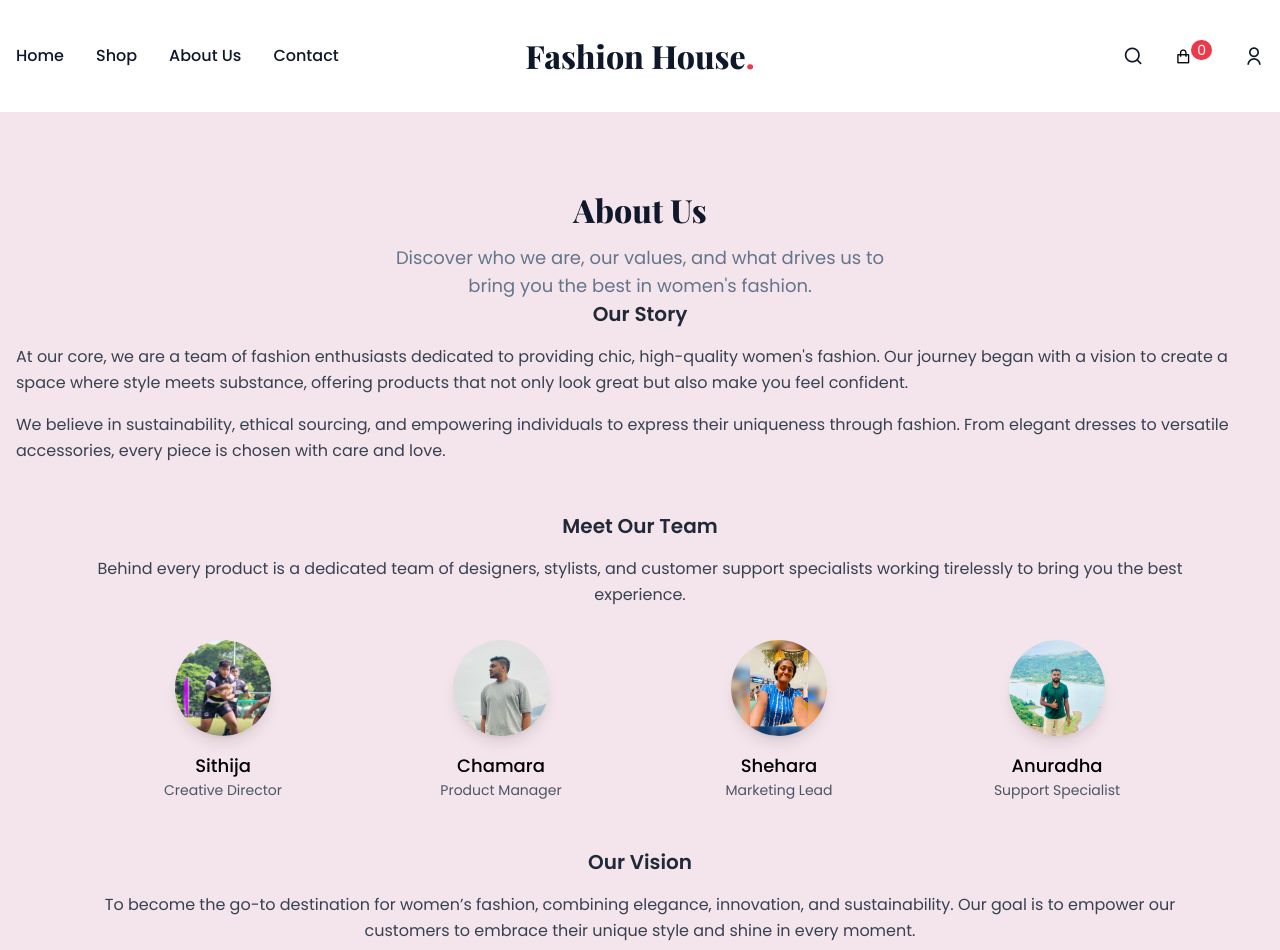
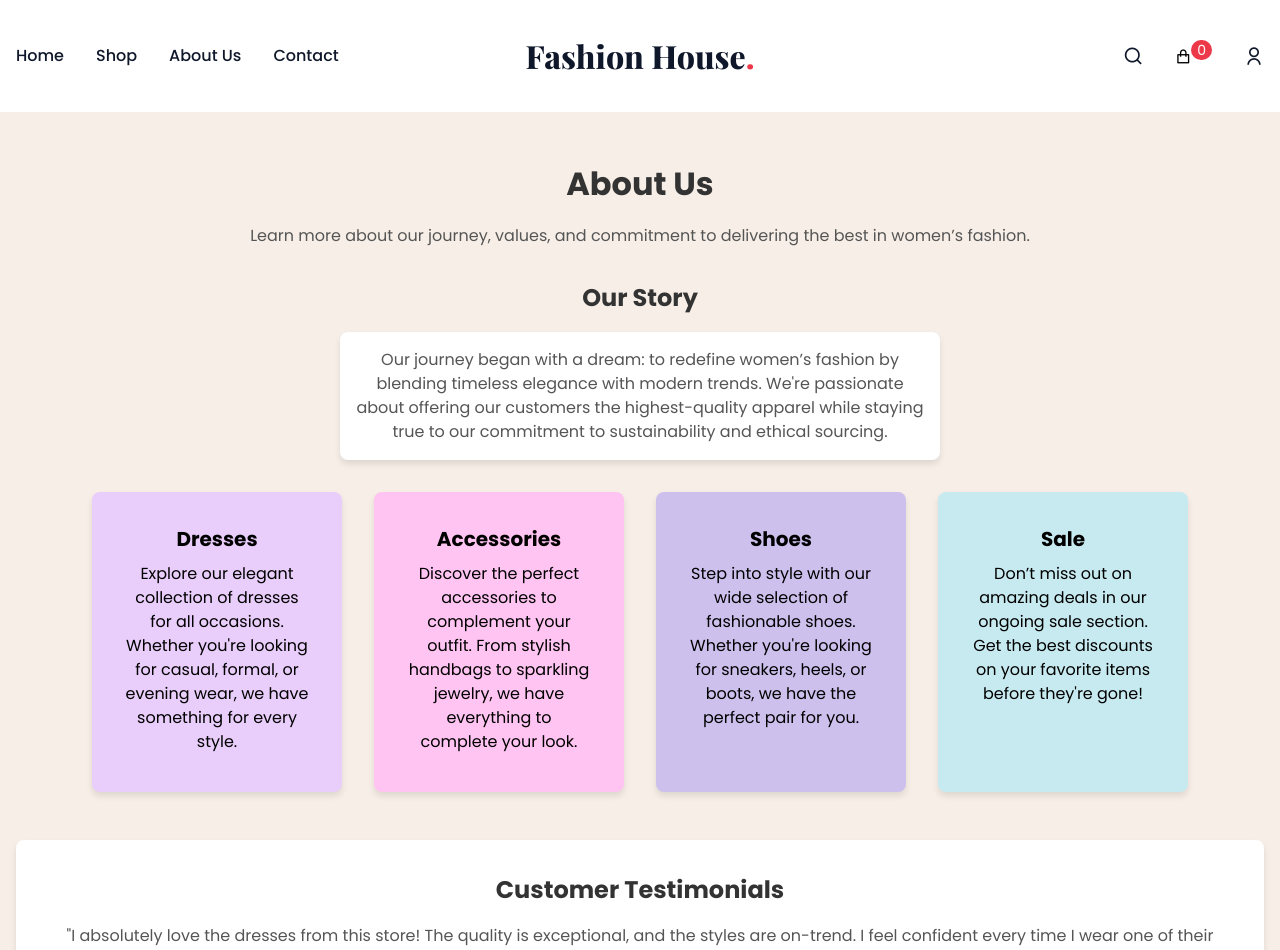
Before and after one commit to MinjanaAP/E-Commerce, a React (Vite) app in the folder client/: page /aboutUs in a window 1280 px wide. Shown: the top 950 px of the page. Built offline with nearby package versions, Linux system fonts and the light colour scheme.

Commit message:
About us and contact frontend

```diff
--- /dev/null
+++ b/client/src/Components/AboutUs.css
@@ -0,0 +1,130 @@
+/* AboutUs.css */
+
+/* Section Styles */
+.about-us {
+    background-color: #F7EFE7;
+    padding: 3rem 1rem;
+    text-align: center;
+    animation: fadeIn 1.5s ease-in-out;
+}
+
+.about-us h2 {
+    font-size: 2rem;
+    font-weight: bold;
+    color: #333;
+    margin-bottom: 1rem;
+}
+
+.about-us p {
+    font-size: 1rem;
+    color: #555;
+    margin-bottom: 2rem;
+    line-height: 1.5;
+}
+
+/* Our Story Section */
+.our-story {
+    color: #555;
+    line-height: 1.5;
+    background-color: #fff;
+    padding: 1rem;
+    border-radius: 0.5rem;
+    box-shadow: 0 4px 6px rgba(0, 0, 0, 0.1);
+    margin: 0 auto;
+    max-width: 600px;
+}
+
+.our-story-title {
+    font-size: 1.5rem;
+    font-weight: bold;
+    color: #333;
+    margin-bottom: 1rem;
+}
+
+/* Featured Collections */
+.featured-collections {
+    display: flex;
+    flex-wrap: wrap;
+    justify-content: center;
+    gap: 2rem;
+    margin-top: 2rem;
+    align-items: stretch;
+}
+
+.collection-card {
+    padding: 2rem;
+    border-radius: 0.5rem;
+    box-shadow: 0 4px 6px rgba(0, 0, 0, 0.1);
+    text-align: center;
+    max-width: 250px;
+    width: 100%;
+    background-size: cover;
+    background-position: center;
+    display: flex;
+    flex-direction: column;
+    justify-content: space-between;
+    height: 300px;
+}
+
+.collection-card h4 {
+    font-size: 1.25rem;
+    font-weight: bold;
+    color: black;
+    margin-bottom: 0.5rem;
+}
+
+.collection-card p {
+    font-size: 1rem;
+    color: black;
+    flex-grow: 1;
+}
+
+.card-dresses {
+    background-color: #e9cdfa;
+}
+
+.card-accessories {
+    background-color: #ffc4f1;
+}
+
+.card-shoes {
+    background-color: #cdc0ed;
+}
+
+.card-sale {
+    background-color: #c7eaf0;
+}
+
+/* Testimonials Section */
+.testimonials {
+    background-color: #fff;
+    padding: 2rem;
+    border-radius: 0.5rem;
+    box-shadow: 0 4px 6px rgba(0, 0, 0, 0.1);
+    margin-top: 3rem;
+}
+
+.testimonials h3 {
+    font-size: 1.5rem;
+    font-weight: bold;
+    color: #333;
+    margin-bottom: 1rem;
+}
+
+.testimonials p {
+    font-size: 1rem;
+    color: #555;
+    margin-bottom: 1rem;
+}
+
+/* Keyframes */
+@keyframes fadeIn {
+    0% {
+        opacity: 0;
+        transform: translateY(20px);
+    }
+    100% {
+        opacity: 1;
+        transform: translateY(0);
+    }
+}
--- a/client/src/Components/AboutUs.jsx
+++ b/client/src/Components/AboutUs.jsx
@@ -1,87 +1,63 @@
 import React from 'react';
-
-import anurada from "../assets/anurada.jpg"
-import chamara from "../assets/chamara.jpg"
-import shehara from "../assets/shehara.jpg"
-import sithija from "../assets/sithija.jpg"
-
+import './AboutUs.css'; // Import the external CSS file
 
 const AboutUs = () => {
     return (
-        <section className="section__container bg-primary-light py-12">
-            <h2 className="section__header text-3xl font-bold text-center text-gray-800">
-                About Us
-            </h2>
-            <p className="section__subheader text-center text-lg text-gray-600 mt-4 mb-12">
-                Discover who we are, our values, and what drives us to bring you the best in women's fashion.
+        <section className="about-us">
+            <h2>About Us</h2>
+            <p>
+                Learn more about our journey, values, and commitment to delivering the best in women’s fashion.
             </p>
-                <div>
-                    <h3 className="text-xl font-semibold text-gray-800 mb-4 text-center">
-                        Our Story
-                    </h3>
-                    <p className="text-gray-700 leading-relaxed">
-                        At our core, we are a team of fashion enthusiasts dedicated to providing chic, high-quality women's fashion. Our journey began with a vision to create a space where style meets substance, offering products that not only look great but also make you feel confident.
-                    </p>
-                    <p className="text-gray-700 leading-relaxed mt-4">
-                        We believe in sustainability, ethical sourcing, and empowering individuals to express their uniqueness through fashion. From elegant dresses to versatile accessories, every piece is chosen with care and love.
+
+            <div>
+                <h3 className="our-story-title">Our Story</h3>
+                <p className="our-story">
+                    Our journey began with a dream: to redefine women’s fashion by blending timeless elegance with modern trends. We're passionate about offering our customers the highest-quality apparel while staying true to our commitment to sustainability and ethical sourcing.
+                </p>
+            </div>
+
+            {/* Featured Collections */}
+            <div className="featured-collections">
+                <div className="collection-card card-dresses">
+                    <h4>Dresses</h4>
+                    <p>
+                        Explore our elegant collection of dresses for all occasions. Whether you're looking for casual, formal, or evening wear, we have something for every style.
                     </p>
                 </div>
 
-            {/* Team Section */}
-            <div className="about__team mt-12 px-6 lg:px-20">
-                <h3 className="text-xl font-semibold text-gray-800 mb-4 text-center">
-                    Meet Our Team
-                </h3>
-                <p className="text-gray-700 leading-relaxed text-center">
-                    Behind every product is a dedicated team of designers, stylists, and customer support specialists working tirelessly to bring you the best experience.
-                </p>
-                <div className="grid grid-cols-1 sm:grid-cols-2 lg:grid-cols-4 gap-6 mt-8">
-                    <div className="text-center">
-                        <img
-                            src={sithija}
-                            alt="Team Member"
-                            className="w-24 h-24 rounded-full mx-auto shadow-lg"
-                        />
-                        <h4 className="text-lg font-medium mt-4">Sithija</h4>
-                        <p className="text-sm text-gray-600">Creative Director</p>
-                    </div>
-                    <div className="text-center">
-                        <img
-                            src={chamara}
-                            alt="Team Member"
-                            className="w-24 h-24 rounded-full mx-auto shadow-lg"
-                        />
-                        <h4 className="text-lg font-medium mt-4">Chamara</h4>
-                        <p className="text-sm text-gray-600">Product Manager</p>
-                    </div>
-                    <div className="text-center">
-                        <img
-                            src={shehara}
-                            alt="Team Member"
-                            className="w-24 h-24 rounded-full mx-auto shadow-lg"
-                        />
-                        <h4 className="text-lg font-medium mt-4">Shehara</h4>
-                        <p className="text-sm text-gray-600">Marketing Lead</p>
-                    </div>
-                    <div className="text-center">
-                        <img
-                            src={anurada}
-                            alt="Team Member"
-                            className="w-24 h-24 rounded-full mx-auto shadow-lg"
-                        />
-                        <h4 className="text-lg font-medium mt-4">Anuradha</h4>
-                        <p className="text-sm text-gray-600">Support Specialist</p>
-                    </div>
+                <div className="collection-card card-accessories">
+                    <h4>Accessories</h4>
+                    <p>
+                        Discover the perfect accessories to complement your outfit. From stylish handbags to sparkling jewelry, we have everything to complete your look.
+                    </p>
+                </div>
+
+                <div className="collection-card card-shoes">
+                    <h4>Shoes</h4>
+                    <p>
+                        Step into style with our wide selection of fashionable shoes. Whether you're looking for sneakers, heels, or boots, we have the perfect pair for you.
+                    </p>
+                </div>
+
+                <div className="collection-card card-sale">
+                    <h4>Sale</h4>
+                    <p>
+                        Don’t miss out on amazing deals in our ongoing sale section. Get the best discounts on your favorite items before they're gone!
+                    </p>
                 </div>
             </div>
 
-            {/* Vision Section */}
-            <div className="about__vision mt-12 px-6 lg:px-20">
-                <h3 className="text-xl font-semibold text-gray-800 mb-4 text-center">
-                    Our Vision
-                </h3>
-                <p className="text-gray-700 leading-relaxed text-center">
-                    To become the go-to destination for women’s fashion, combining elegance, innovation, and sustainability. Our goal is to empower our customers to embrace their unique style and shine in every moment.
+            {/* Testimonials Section */}
+            <div className="testimonials">
+                <h3>Customer Testimonials</h3>
+                <p>
+                    "I absolutely love the dresses from this store! The quality is exceptional, and the styles are on-trend. I feel confident every time I wear one of their pieces." – Emily R.
+                </p>
+                <p>
+                    "The customer service is top-notch! I received my order quickly and in perfect condition. I will definitely be shopping here again." – Sarah W.
+                </p>
+                <p>
+                    "Amazing selection and prices! The sale section is always full of great deals. Highly recommend this store!" – Olivia P.
                 </p>
             </div>
         </section>
--- /dev/null
+++ b/client/src/Components/Contact.css
@@ -0,0 +1,83 @@
+/* Contact Page Styling */
+.contact-container {
+    display: flex;
+    align-items: center;
+    justify-content: center;
+    min-height: 100vh;
+    background: linear-gradient(to bottom right, #f0f4ff, #ffe9f3);
+    padding: 20px;
+}
+
+.contact-form-wrapper {
+    max-width: 400px;
+    background-color: #ffffff;
+    border-radius: 12px;
+    box-shadow: 0 4px 20px rgba(0, 0, 0, 0.1);
+    padding: 30px;
+    text-align: center;
+}
+
+.contact-title {
+    font-size: 24px;
+    font-weight: bold;
+    color: #333333;
+    margin-bottom: 20px;
+}
+
+.contact-form {
+    display: flex;
+    flex-direction: column;
+    gap: 15px;
+}
+
+.contact-input,
+.contact-textarea {
+    width: 100%;
+    padding: 12px 15px;
+    border: 1px solid #d1d5db;
+    border-radius: 8px;
+    background-color: #f9fafb;
+    font-size: 16px;
+    transition: all 0.3s ease;
+}
+
+.contact-input:focus,
+.contact-textarea:focus {
+    border-color: #6366f1;
+    background-color: #ffffff;
+    box-shadow: 0 0 5px rgba(99, 102, 241, 0.4);
+    outline: none;
+}
+
+.contact-textarea {
+    resize: none;
+}
+
+.contact-submit-button {
+    width: 100%;
+    background-color: #6366f1;
+    color: #ffffff;
+    padding: 12px;
+    border: none;
+    border-radius: 8px;
+    font-size: 16px;
+    font-weight: 600;
+    cursor: pointer;
+    transition: background-color 0.3s ease;
+}
+
+.contact-submit-button:hover {
+    background-color: #4f46e5;
+}
+
+.success-message {
+    color: #10b981;
+    font-size: 14px;
+    margin-top: 10px;
+}
+
+.error-message {
+    color: #ef4444;
+    font-size: 14px;
+    margin-top: 10px;
+}
```
Also changed, not shown: client/src/Components/Contact.jsx (+12 -16 lines).
